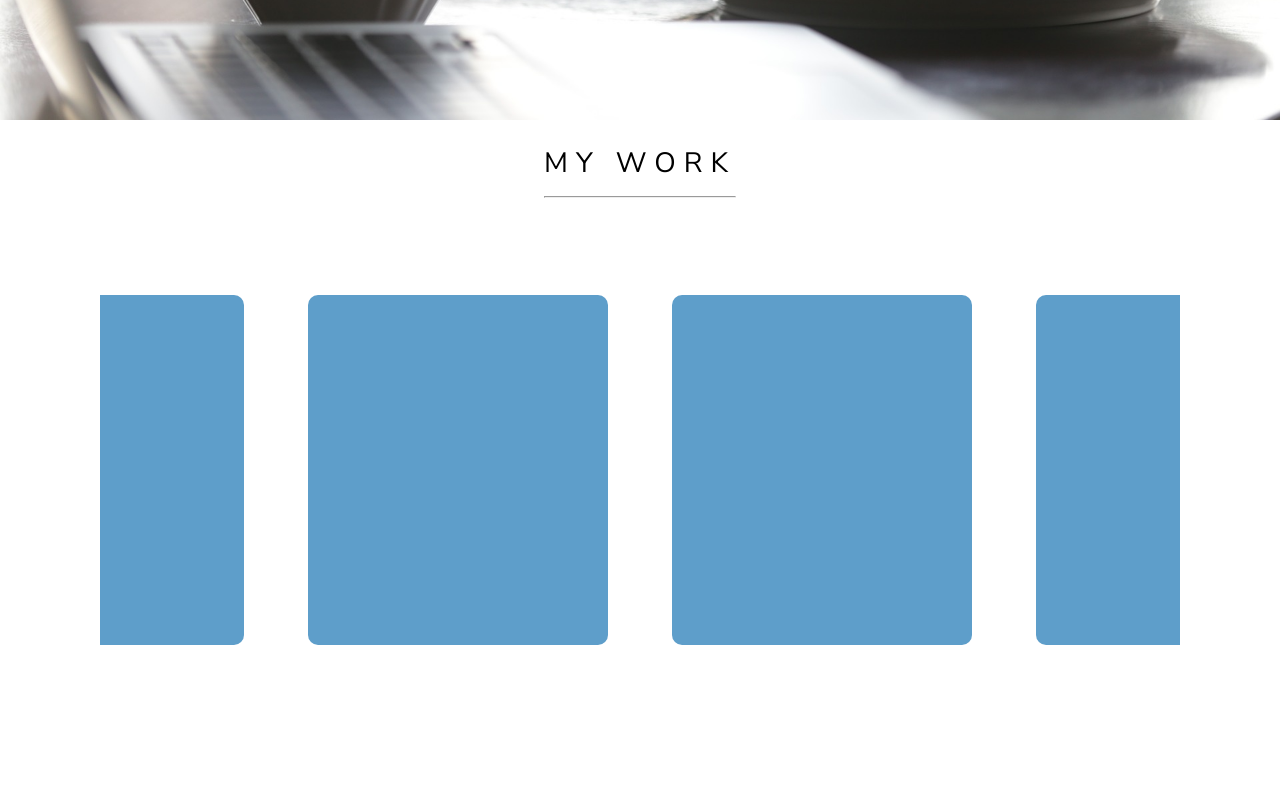
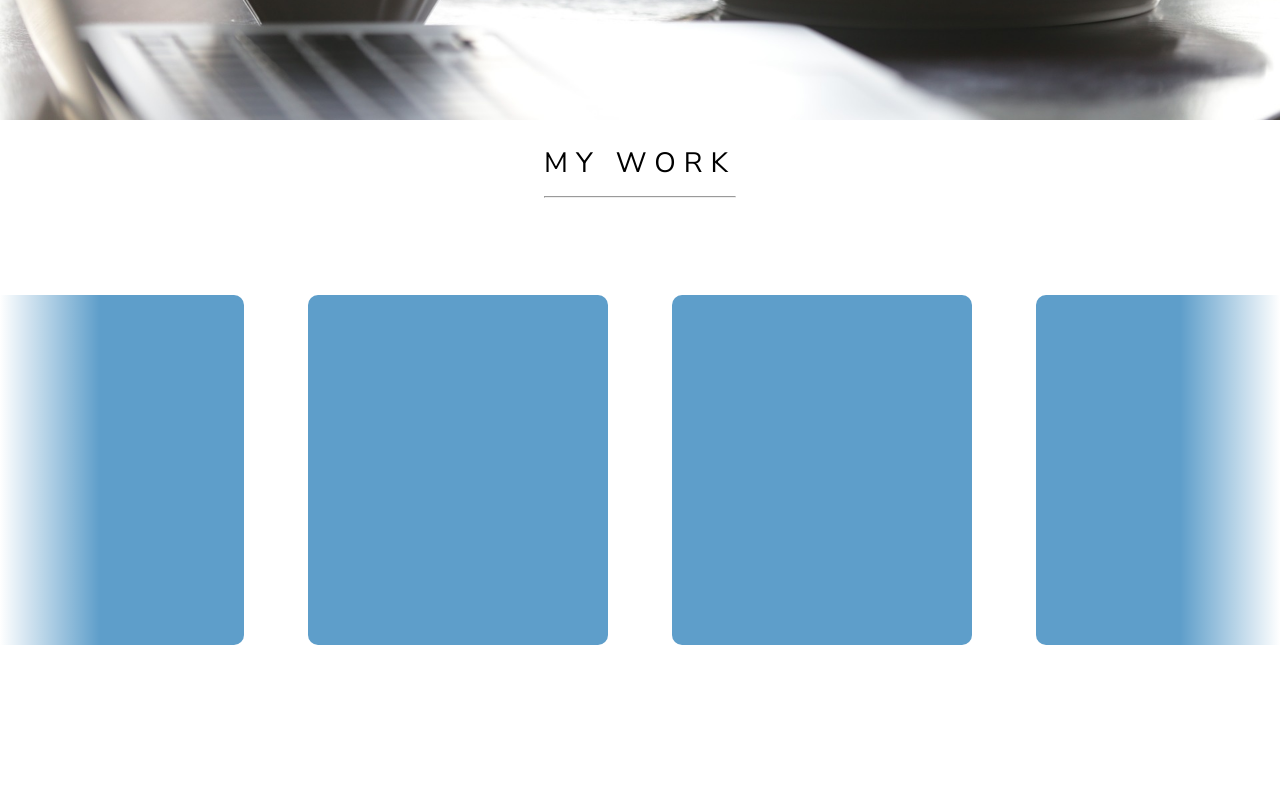
Before and after one commit to jbimagine/coffee-and-code, a React (Create React App) app: page / in a window 1280 px wide. Shown: the part 680-1480 px from the top of the page. Built offline with nearby package versions, Linux system fonts and the light colour scheme.

Commit message:
Implement Fade in effect on edges of screen

```diff
--- a/src/components/MyWork.js
+++ b/src/components/MyWork.js
@@ -45,15 +45,15 @@ class MyWork extends Component {
 
         </MyWorkTitleContainer>
         <div style = {{overflow:'hidden', display:'flex',  alignItems:'center', height:'100%', position:'absolute', maxWidth:'100%' }}>
-        <div style = {{ background:'white', zIndex:'3', height:'100%', position:'absolute', width:'100px', backgroundColor:'#FFF' }} ></div>
-            <div style = {{ display:'flex', justifyContent:'center', overflow:'hidden', gridColumn:'2',  position:'relative' }} >
+        <div style = {{ zIndex:'3', height:'100%', position:'absolute', width:'100px', background:'linear-gradient(to right, rgba(255,255,255,1) 0%,rgba(255,255,255,0) 100%)' }} ></div>
+            <div style = {{ display:'flex', justifyContent:'center', overflow:'hidden', gridColumn:'2',  position:'relative', width:'100vw' }} >
                 {
                 this.state.myWorkItems.map( ( value, index ) =>
                         <div  key = { index } style = {{ backgroundColor:'rgb(94,158,202)', height: '350px', width: '300px', display:'grid',margin:'0 32px', borderRadius:'10px', flexShrink:'0' }}></div>
                 )
                 }
             </div>
-            <div style = {{ background:'white', zIndex:'3', height:'100%', position:'absolute', width:'100px', backgroundColor:'#FFF', right:'0' }} ></div>
+            <div style = {{ background:'linear-gradient(to left, rgba(255,255,255,1) 0%,rgba(255,255,255,0) 100%)', zIndex:'3', height:'100%', position:'absolute', width:'100px', right:'0' }} ></div>
         </div>
     </MyWorkContainer>
 
```
